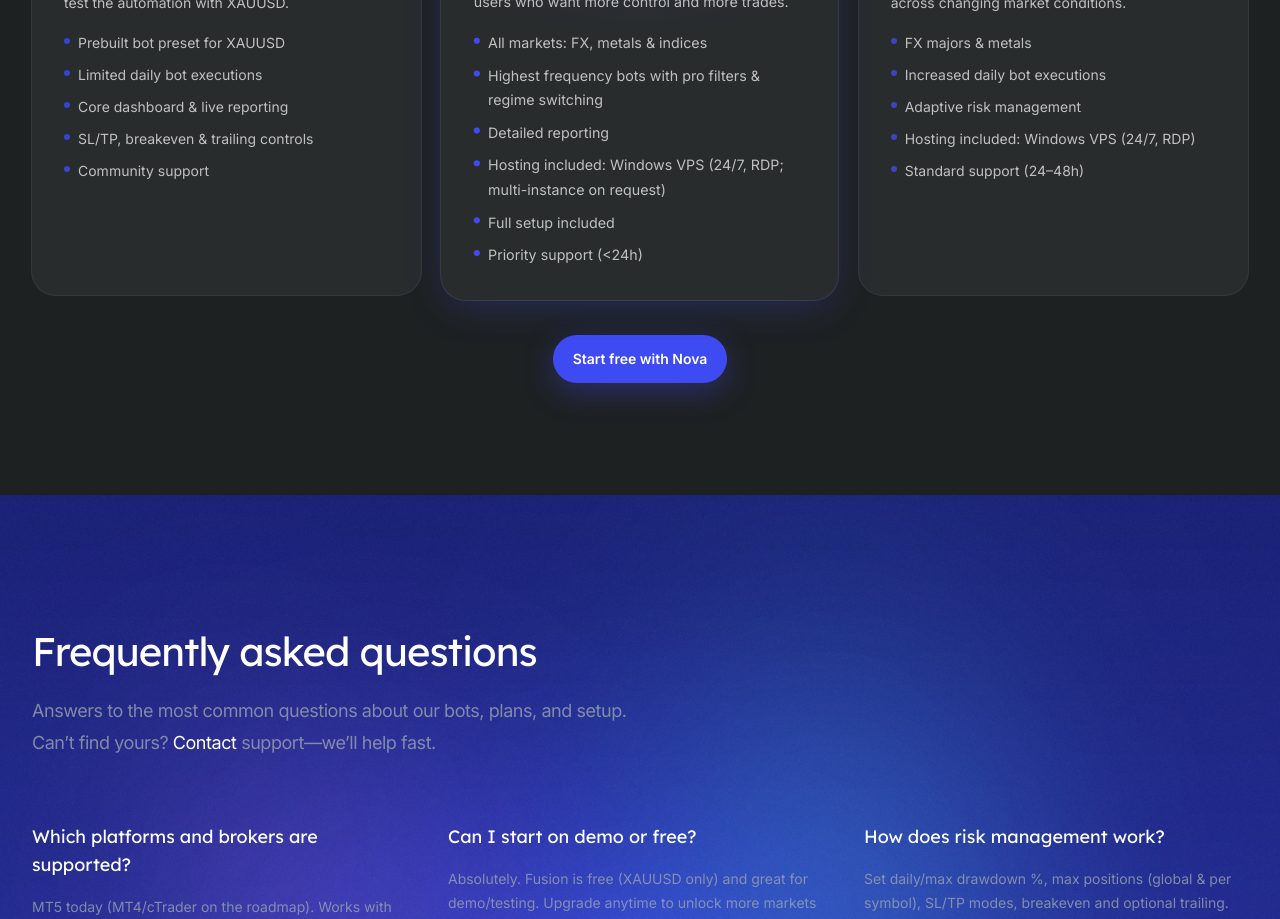
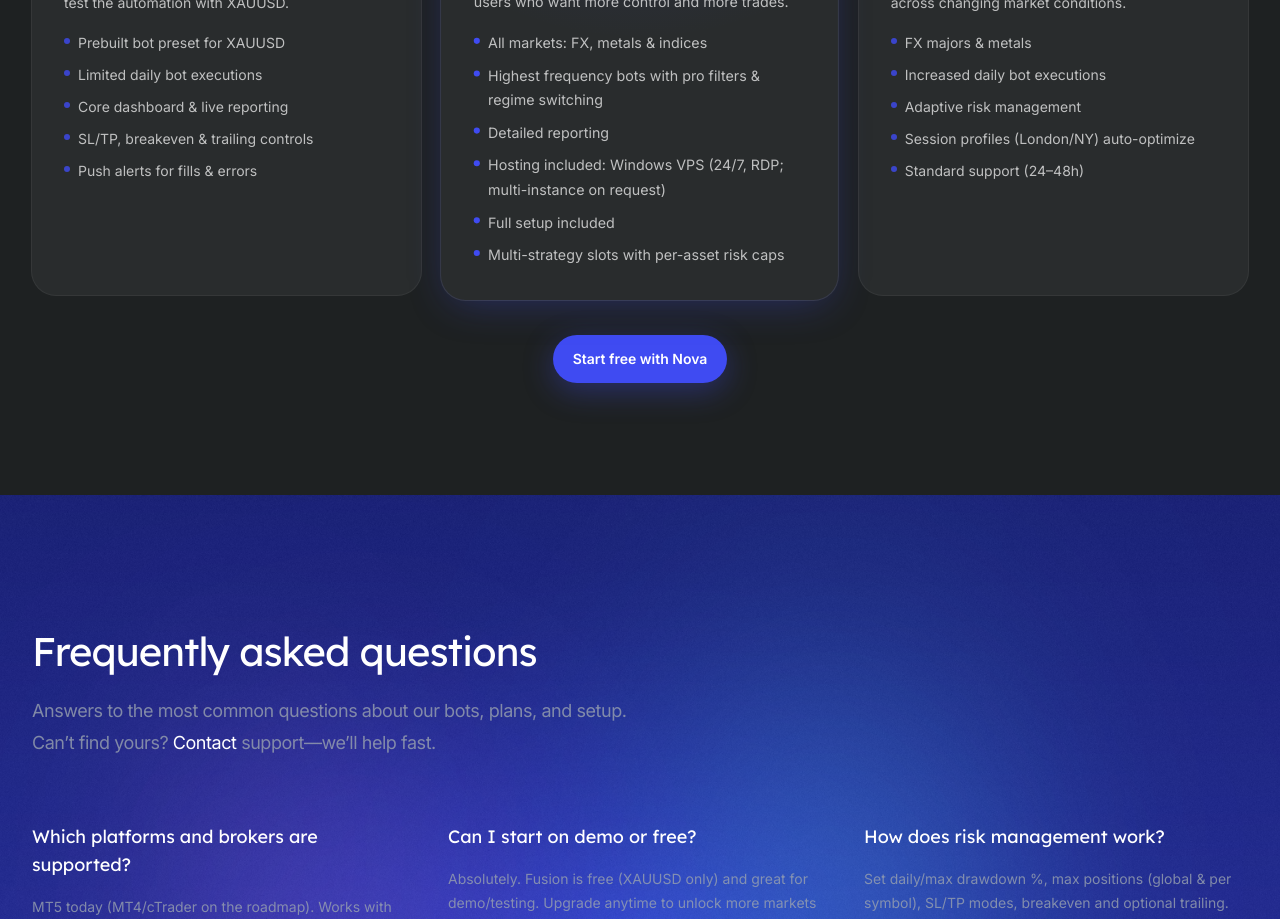
Before and after one commit to Pipvaro/landing, a Next.js app: page / in a window 1280 px wide. Shown: the part 8240-9159 px from the top of the page. Built offline with nearby package versions, Linux system fonts and the light colour scheme.

Commit message:
Update Bots.tsx

```diff
--- a/src/components/Bots.tsx
+++ b/src/components/Bots.tsx
@@ -61,7 +61,7 @@ const bots: Bot[] = [
       'Limited daily bot executions',
       'Core dashboard & live reporting',
       'SL/TP, breakeven & trailing controls',
-      'Community support',
+      'Push alerts for fills & errors',
     ],
     icon: Icon.Fusion,
   },
@@ -75,7 +75,7 @@ const bots: Bot[] = [
       'Detailed reporting',
       'Hosting included: Windows VPS (24/7, RDP; multi-instance on request)',
       'Full setup included',
-      'Priority support (<24h)',
+      'Multi-strategy slots with per-asset risk caps',
     ],
     icon: Icon.Nova,
   },
@@ -87,7 +87,7 @@ const bots: Bot[] = [
       'FX majors & metals',
       'Increased daily bot executions',
       'Adaptive risk management',
-      'Hosting included: Windows VPS (24/7, RDP)',
+      'Session profiles (London/NY) auto-optimize',
       'Standard support (24–48h)',
     ],
     icon: Icon.Lunar,
```
